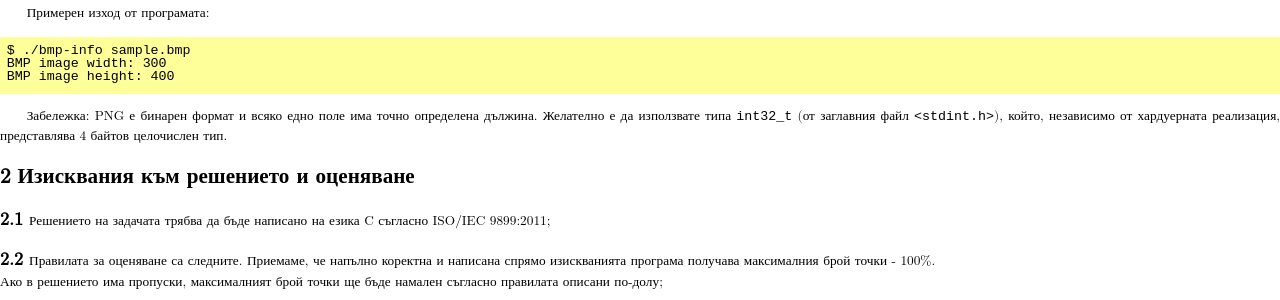
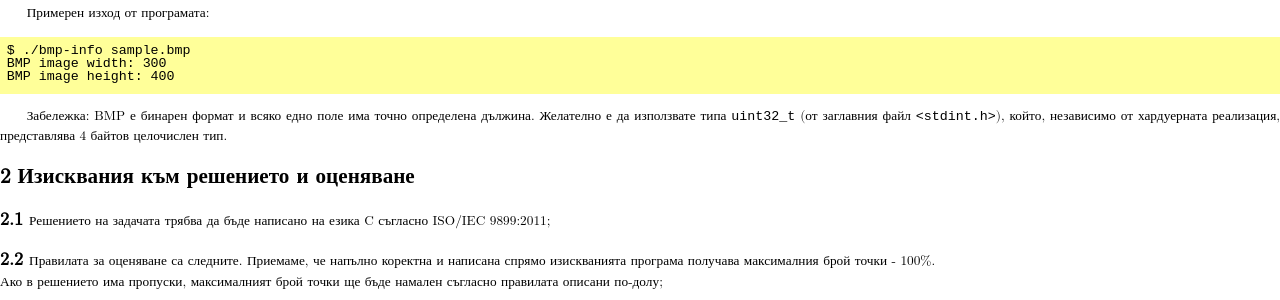
Before and after one commit to elsys/os-homeworks, a Jekyll site: the page built from _tasks/2017-2018/2017-10-02-bmp-info.md, in a window 1280 px wide and 900 px high, scrolled down 1007 px. Shown: the part 151-451 px from the top of the window. Built offline with Jekyll 4.4.1, drawn with Linux system fonts in a browser that asks for light colours.

Commit message:
Fixed typos in bmp-info

````diff
--- a/_tasks/2017-2018/2017-10-02-bmp-info.md
+++ b/_tasks/2017-2018/2017-10-02-bmp-info.md
@@ -21,6 +21,6 @@ title:  "Задача №1: Реализация на команда за изв
       BMP image height: 400
       ```
 
-      Забележка: PNG е бинарен формат и всяко едно поле има точно определена дължина. Желателно е да използвате типа `int32_t` (от заглавния файл `<stdint.h>`), който, независимо от хардуерната реализация, представлява 4 байтов целочислен тип.
+      Забележка: BMP е бинарен формат и всяко едно поле има точно определена дължина. Желателно е да използвате типа `uint32_t` (от заглавния файл `<stdint.h>`), който, независимо от хардуерната реализация, представлява 4 байтов целочислен тип.
 
 {% include requirements-cmd.md %}
````
